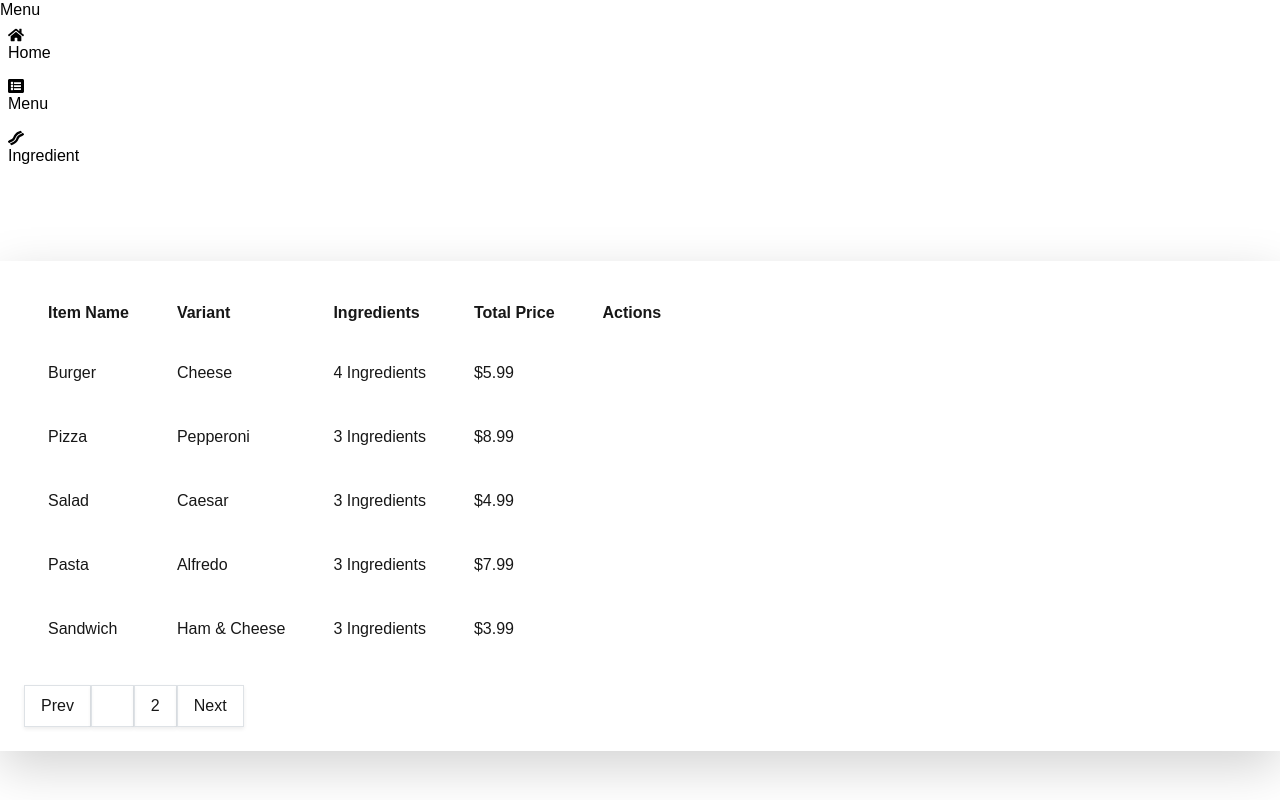
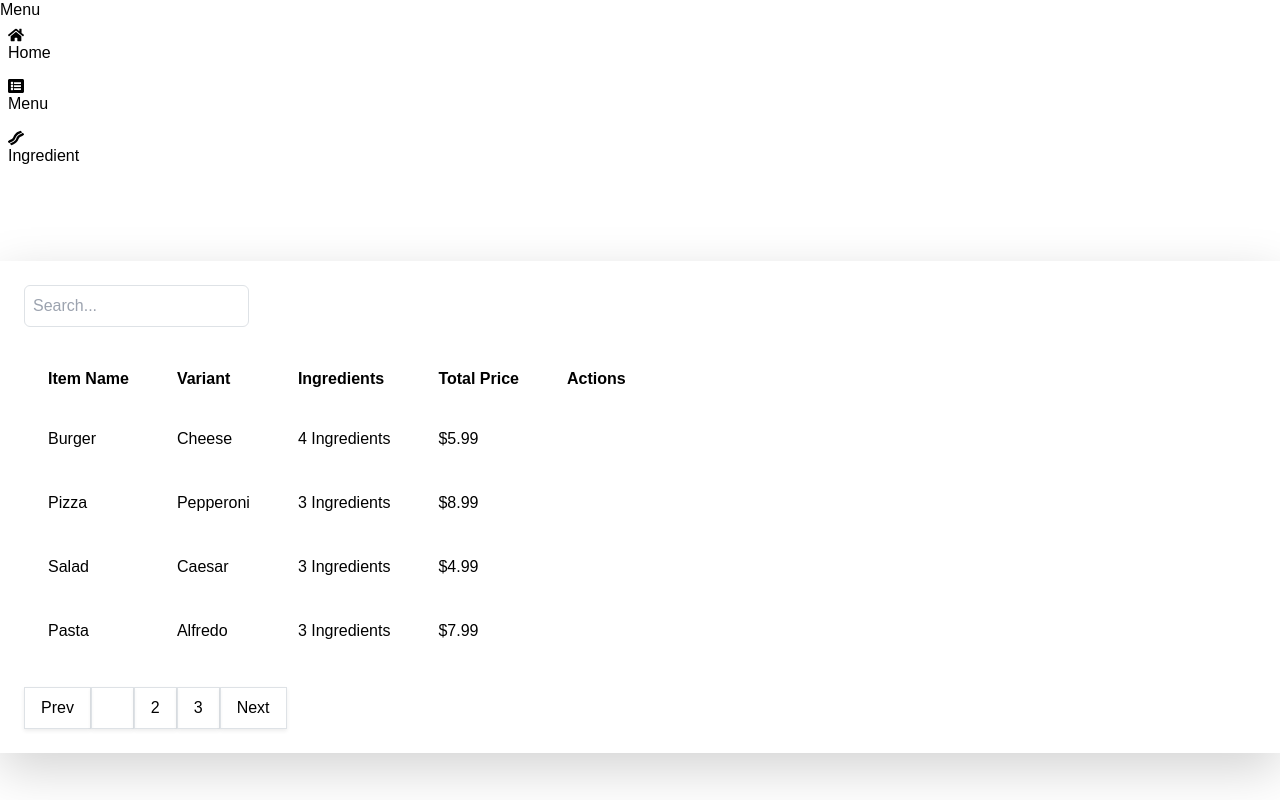
Before and after one commit to radithya027/mokka, a Next.js app: page /dashboard in a window 1280 px wide. Built offline with nearby package versions, Linux system fonts and the light colour scheme.

Commit message:
[DK] added search

```diff
--- a/src/app/dashboard/component/card.jsx
+++ b/src/app/dashboard/component/card.jsx
@@ -11,6 +11,7 @@ const TableItems = ({ title, loading }) => {
   const [isAddModalOpen, setAddModalOpen] = useState(false);
   const [currentItem, setCurrentItem] = useState(null);
   const [newItem, setNewItem] = useState({ itemName: "", variant: "", ingredients: "", totalPrice: "" });
+  const [searchQuery, setSearchQuery] = useState("");
 
   const tableHead = ["Item Name", "Variant", "Ingredients", "Total Price", "Actions"];
 
@@ -27,12 +28,21 @@ const TableItems = ({ title, loading }) => {
     { id: 10, itemName: "Ice Cream", variant: "Vanilla", ingredients: "1 Ingredient", totalPrice: "$3.49" },
   ];
 
-  const itemsPerPage = 5;
+  const itemsPerPage = 4;
   const [currentPage, setCurrentPage] = useState(1);
   const totalPages = Math.ceil(items.length / itemsPerPage);
 
   const startIndex = (currentPage - 1) * itemsPerPage;
-  const currentItems = items.slice(startIndex, startIndex + itemsPerPage);
+
+  // Filter items based on search query
+  const filteredItems = items.filter(item =>
+    item.itemName.toLowerCase().includes(searchQuery.toLowerCase()) ||
+    item.variant.toLowerCase().includes(searchQuery.toLowerCase()) ||
+    item.ingredients.toLowerCase().includes(searchQuery.toLowerCase()) ||
+    item.totalPrice.toLowerCase().includes(searchQuery.toLowerCase())
+  );
+
+  const currentItems = filteredItems.slice(startIndex, startIndex + itemsPerPage);
 
   const handlePageChange = (page) => {
     setCurrentPage(page);
@@ -70,11 +80,23 @@ const TableItems = ({ title, loading }) => {
   return (
     <div className="w-full h-full">
       <h2 className="text-xl font-bold text-gray-700 mb-4">{title}</h2>
-      <button onClick={() => setAddModalOpen(true)} className="bg-green-500 text-white px-4 py-2 rounded mb-4">
+
+      {/* Button for Add Menu moved outside the card */}
+      <div className="mb-4">
+        <button onClick={() => setAddModalOpen(true)} className="bg-green-500 text-white px-4 py-2 rounded">
           Add New Menu
         </button>
+      </div>
 
-      <div className="bg-white shadow-lg rounded-lg p-4">
+      <div className="bg-white text-black shadow-lg rounded-lg p-4 mb-4">
+        <input
+          type="text"
+          placeholder="Search..."
+          value={searchQuery}
+          onChange={(e) => setSearchQuery(e.target.value)}
+          className="border border-gray-300 rounded p-2 w-full mb-4"
+        />
+
         <table className="w-full">
           <thead>
             <tr className="bg-gray-100 border-b">
@@ -122,7 +144,7 @@ const TableItems = ({ title, loading }) => {
             )}
           </tbody>
         </table>
-{/* Pagination Controls */}
+
         <nav aria-label="Page navigation example" className="flex justify-center mt-4">
           <div className="flex space-x-1">
             <button
@@ -154,8 +176,6 @@ const TableItems = ({ title, loading }) => {
             </button>
           </div>
         </nav>
-
-
       </div>
 
       {isModalOpen && (
--- a/src/app/dashboard/component/sidebar.jsx
+++ b/src/app/dashboard/component/sidebar.jsx
@@ -13,7 +13,7 @@ const Sidebar = () => {
   ];
 
   return (
-    <div className="h-screen w-[20%] bg-white p-8 flex flex-col gap-12">
+    <div className=" w-[20%] h-screen bg-white p-8 flex flex-col gap-12">
       <h1 className="text-black font-bold text-3xl">Menu</h1>
       <div className="w-full flex flex-col gap-3">
         {data.map((item, index) => (
```
Also changed, not shown: src/app/ingredient/component/ingredienttable.jsx (+25 -12 lines). Lines whose indentation alone changed are shown as unchanged.
